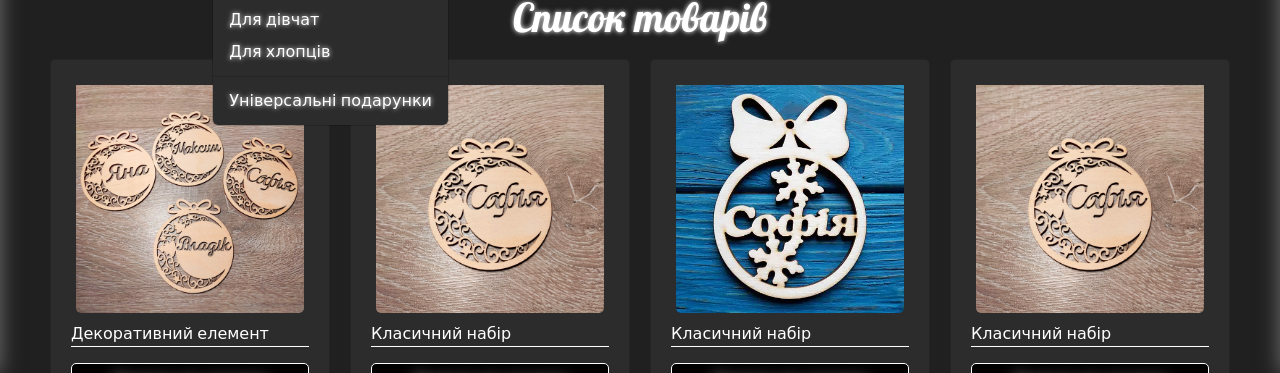
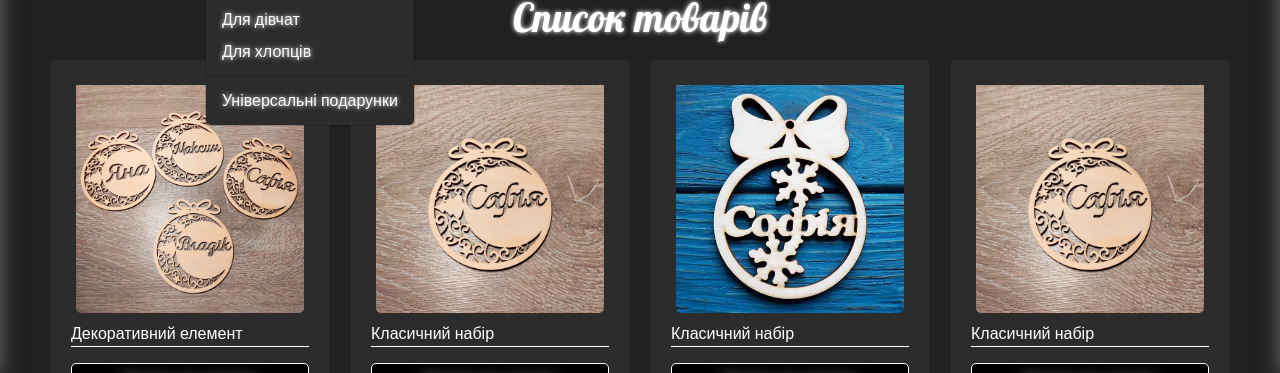
Before and after one commit to andriypolishuk/woodenhouse, a plain HTML site: page index.html in a window 1280 px wide. Both pictures are taken after a click on the button "Список товарів". Shown: the part 847-1220 px from the top of the page. Drawn offline with nearby package versions, Linux system fonts and the light colour scheme.

Commit message:
Add files via upload

```diff
--- a/style.css
+++ b/style.css
@@ -902,10 +902,10 @@ html, body{
     background-color: rgb(51, 51, 51)
 }
 h1, h2, h3 {
-    font-family: "Lobster", cursive;
+    font-family: "Lobster", "Arial", sans-serif;
 }
 p, span, li, a, button{
-    font-family: "Dancing Script", cursive;
+    font-family: "Dancing Script", "Arial", sans-serif;
 }
 .navbar-brand:hover{
     color: rgb(139, 255, 135);
```
